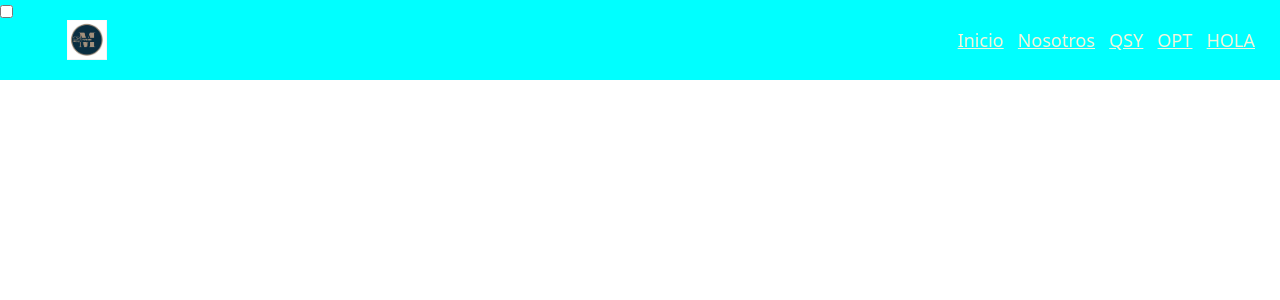
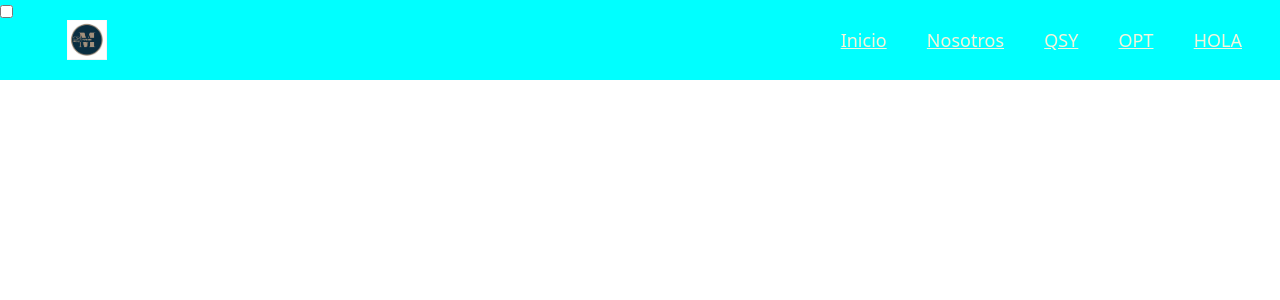
Before and after one commit to VALENTINQUIROGA08/m-tours, a PHP site: page / in a window 1280 px wide. Shown: the top 300 px of the page. Run offline with PHP 8.4, Linux system fonts and the light colour scheme.

Commit message:
cambio.1

```diff
--- a/index.css
+++ b/index.css
@@ -35,4 +35,6 @@ nav ul li{
 nav ul li a{
     color: beige;
     font-size: 18px;
+    padding: 7px 13px;
+    border-radius: 3px;
 }
```
